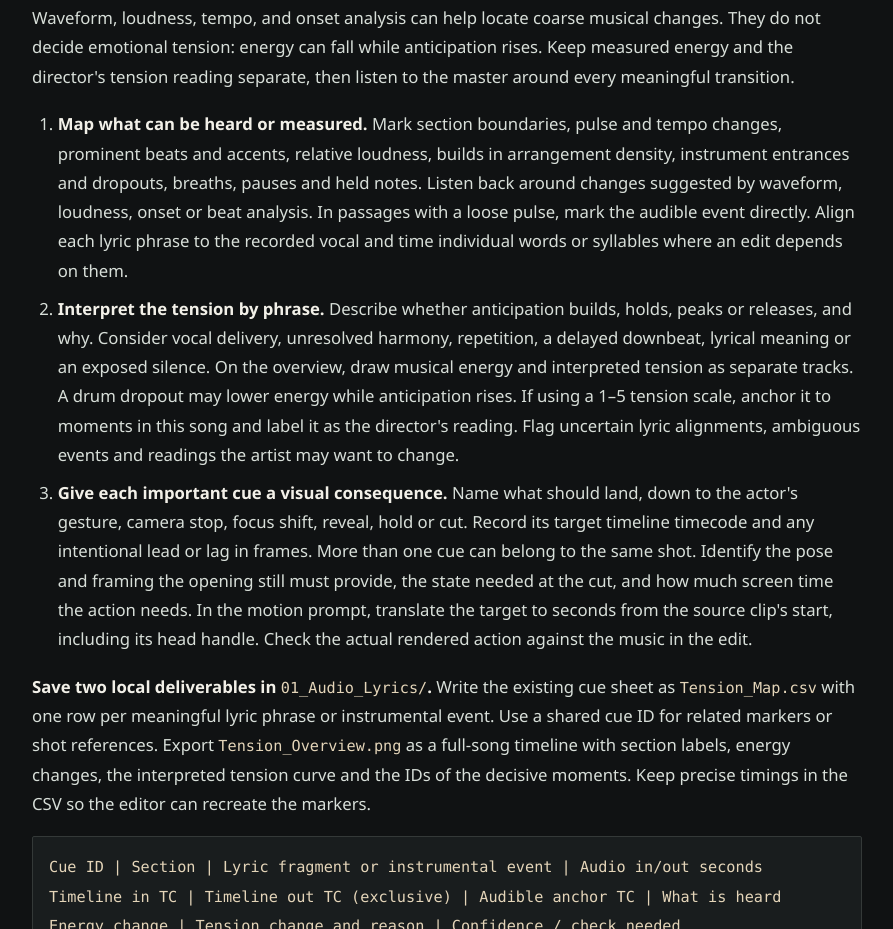
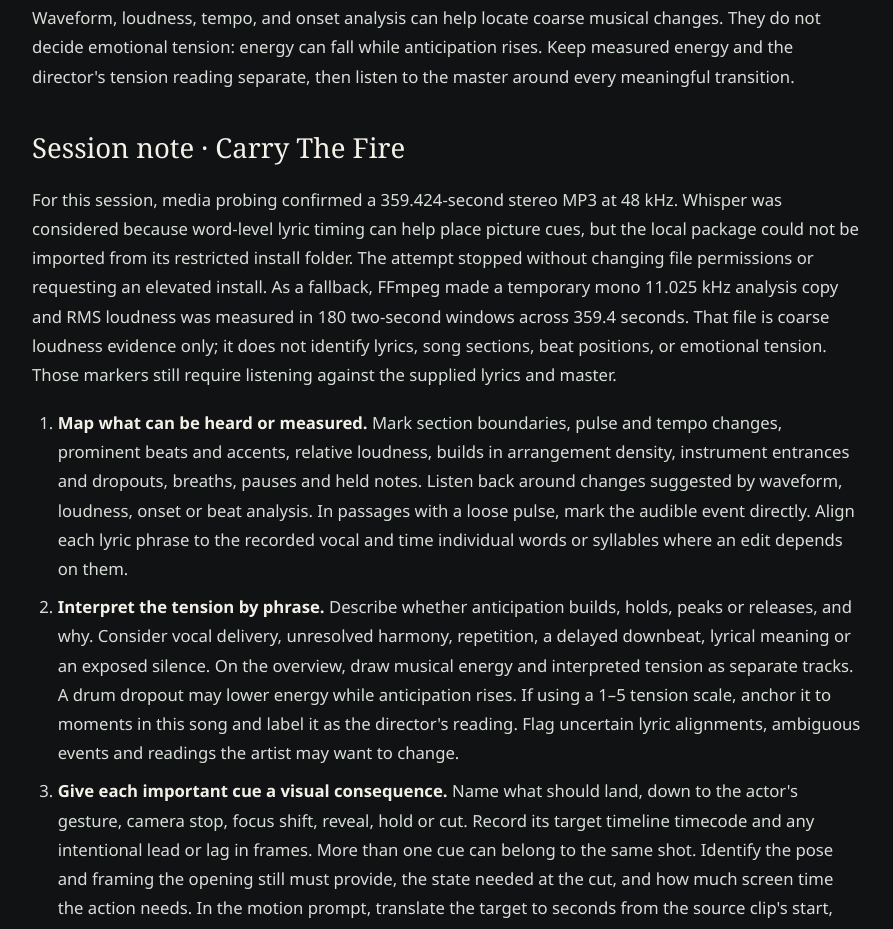
Before and after one commit to createdoutofthinair/aether-motion-picture, a plain HTML site: page site/audio-map.html in a window 1280 px wide. Shown: the part 2094-3023 px from the top of the page, without its empty margins (345-1238 px from the left). Drawn offline with Linux system fonts and the light colour scheme.

Commit message:
Add Carry The Fire audio analysis session record

```diff
--- a/site/audio-map.html
+++ b/site/audio-map.html
@@ -12,6 +12,8 @@
 <p>A locally available speech recognizer such as Whisper can suggest a transcript and rough phrase or word timestamps. This can speed up navigation through a long recording and help locate likely lyric boundaries. Singing, backing vocals, effects, and repeated lines can make recognizers omit words, invent words, or place boundaries inaccurately. The supplied lyric sheet is the text authority; the master recording is the timing authority. Check each boundary against the recording, especially any word-level cue that will drive an edit, gesture, or reveal.</p>
 <p>Use transcription only when it is available in the current approved environment. Check disk space before installing or caching tools. Do not change system permissions or request elevated access for an optional analysis step. If transcription is unavailable, restricted, or unreliable, continue with a listening pass, waveform and loudness cues, the lyric sheet, and provisional phrase windows. Record the method, its limitations, and any unverified timings in <code>Production_Status.md</code>. This limits claims about exact vocal sync; it does not prevent treatment and broad sequence planning.</p>
 <p>Waveform, loudness, tempo, and onset analysis can help locate coarse musical changes. They do not decide emotional tension: energy can fall while anticipation rises. Keep measured energy and the director&#39;s tension reading separate, then listen to the master around every meaningful transition.</p>
+<h3>Session note · Carry The Fire</h3>
+<p>For this session, media probing confirmed a 359.424-second stereo MP3 at 48 kHz. Whisper was considered because word-level lyric timing can help place picture cues, but the local package could not be imported from its restricted install folder. The attempt stopped without changing file permissions or requesting an elevated install. As a fallback, FFmpeg made a temporary mono 11.025 kHz analysis copy and RMS loudness was measured in 180 two-second windows across 359.4 seconds. That file is coarse loudness evidence only; it does not identify lyrics, song sections, beat positions, or emotional tension. Those markers still require listening against the supplied lyrics and master.</p>
 <ol>
 <li><strong>Map what can be heard or measured.</strong> Mark section boundaries, pulse and tempo changes, prominent beats and accents, relative loudness, builds in arrangement density, instrument entrances and dropouts, breaths, pauses and held notes. Listen back around changes suggested by waveform, loudness, onset or beat analysis. In passages with a loose pulse, mark the audible event directly. Align each lyric phrase to the recorded vocal and time individual words or syllables where an edit depends on them.</li>
 <li><strong>Interpret the tension by phrase.</strong> Describe whether anticipation builds, holds, peaks or releases, and why. Consider vocal delivery, unresolved harmony, repetition, a delayed downbeat, lyrical meaning or an exposed silence. On the overview, draw musical energy and interpreted tension as separate tracks. A drum dropout may lower energy while anticipation rises. If using a 1–5 tension scale, anchor it to moments in this song and label it as the director&#39;s reading. Flag uncertain lyric alignments, ambiguous events and readings the artist may want to change.</li>
```
Also changed, not shown: 1 other file.
